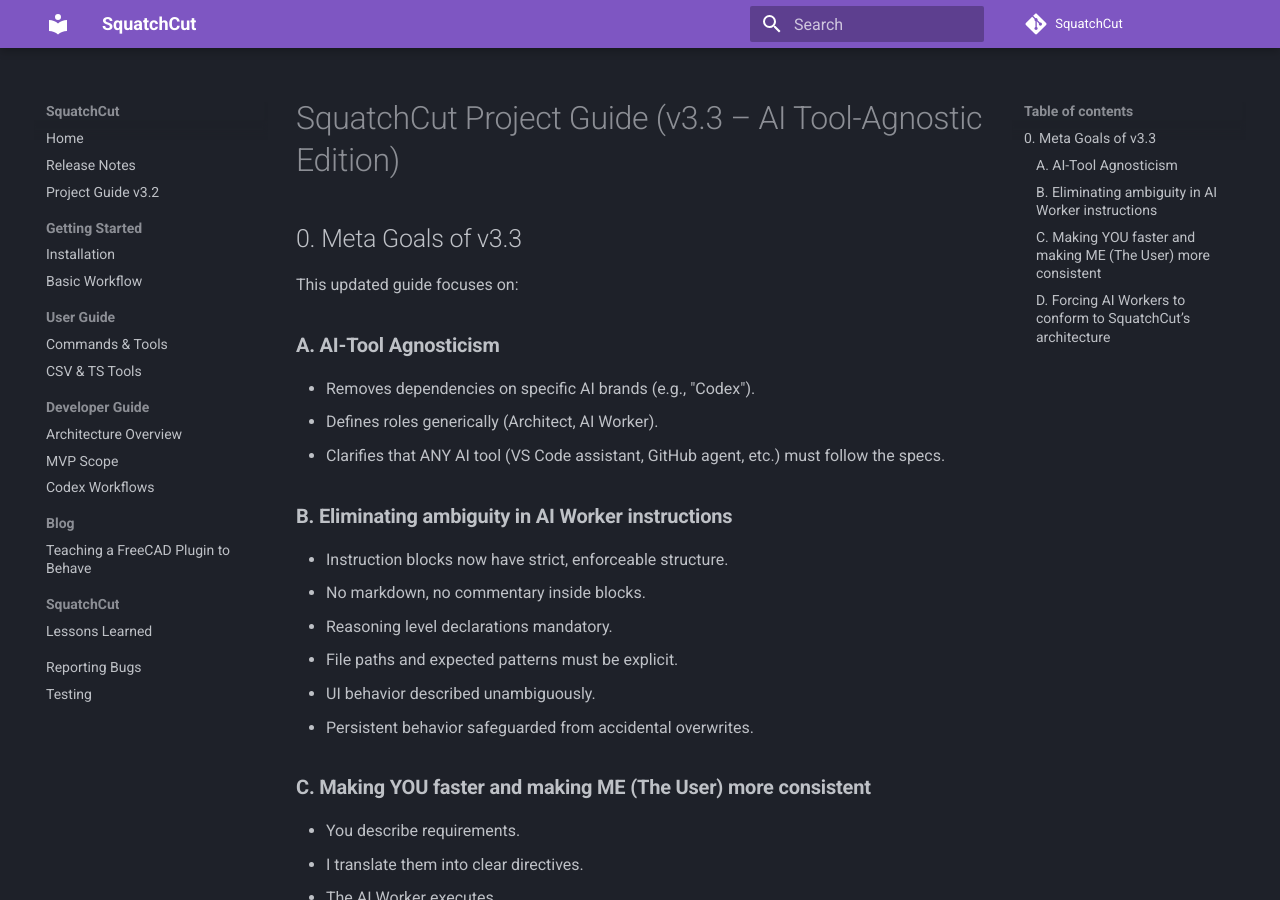
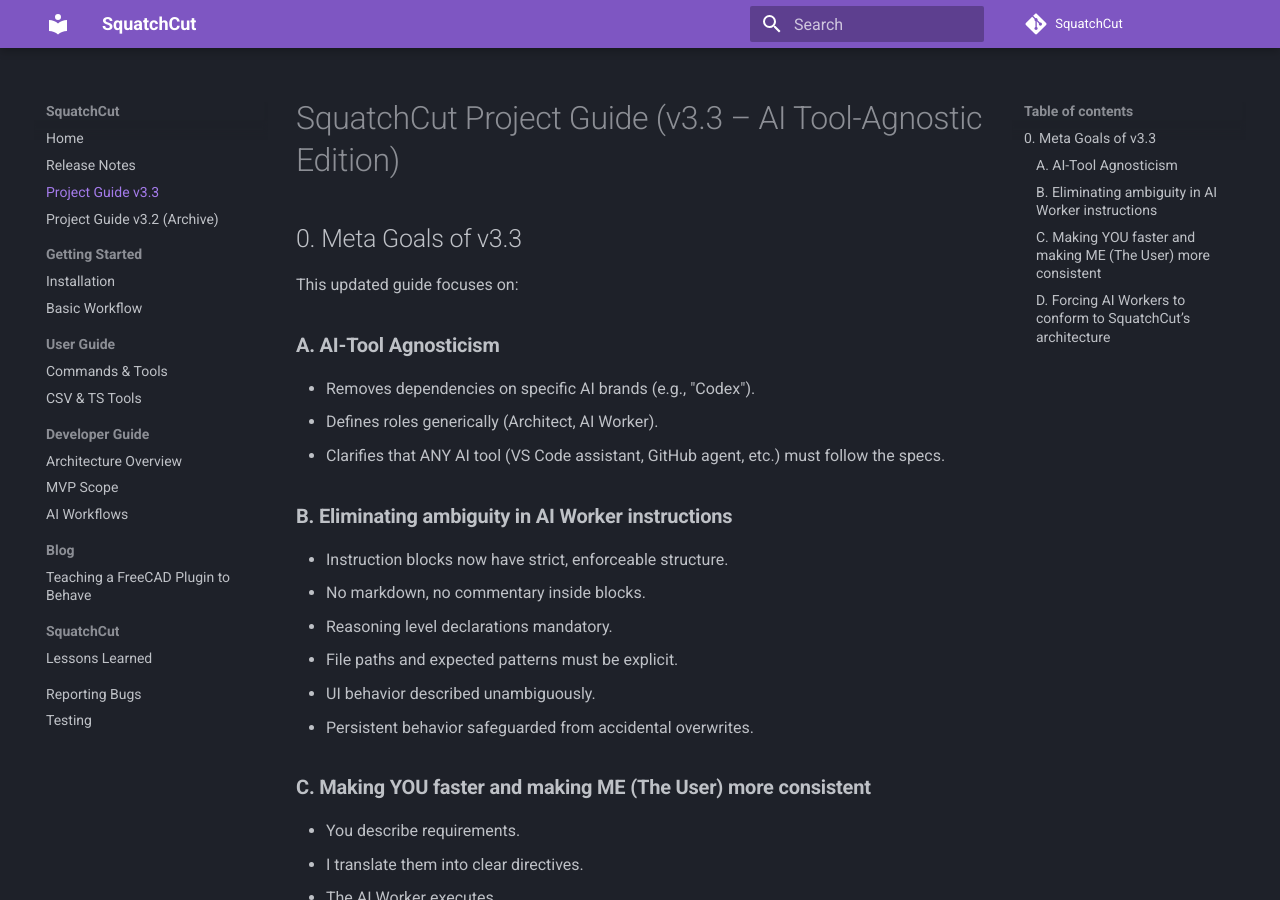
Before and after one commit to stevenfarmer/SquatchCut, an MkDocs documentation site: the page built from docs/Project_Guide_v3.3.md, in a window 1280 px wide and 900 px high. Built offline with MkDocs 1.6.1 and Material for MkDocs 9.7.7, drawn with Linux system fonts in a browser that asks for light colours; comment, search, counter and statistics services are not loaded.

Commit message:
docs: fix mkdocs build and refine AI workflow branch rules
- Update mkdocs.yml to point to the renamed `ai_workflows.md`.
- Add `Project_Guide_v3.3.md` to mkdocs navigation.
- Update `Project_Guide_v3.3.md` and `AGENTS.md` to explicitly define the `worker/<feature>` branching strategy for AI contributors.
- Generalize the "Lead Developer" role in Project Guide v3.3.

```diff
--- a/mkdocs.yml
+++ b/mkdocs.yml
@@ -16,7 +16,8 @@ theme:
 nav:
   - Home: index.md
   - Release Notes: release-notes.md
-  - Project Guide v3.2: Project_Guide_v3.2.md
+  - Project Guide v3.3: Project_Guide_v3.3.md
+  - Project Guide v3.2 (Archive): Project_Guide_v3.2.md
   - Getting Started:
       - Installation: getting-started/installation.md
       - Basic Workflow: getting-started/workflow.md
@@ -26,7 +27,7 @@ nav:
   - Developer Guide:
       - Architecture Overview: architecture.md
       - MVP Scope: mvp.md
-      - Codex Workflows: codex_workflows.md
+      - AI Workflows: ai_workflows.md
   - Blog:
       - "Teaching a FreeCAD Plugin to Behave": blog/squatchcut_lessons_from_the_machine_seo.md
   - SquatchCut:
```
